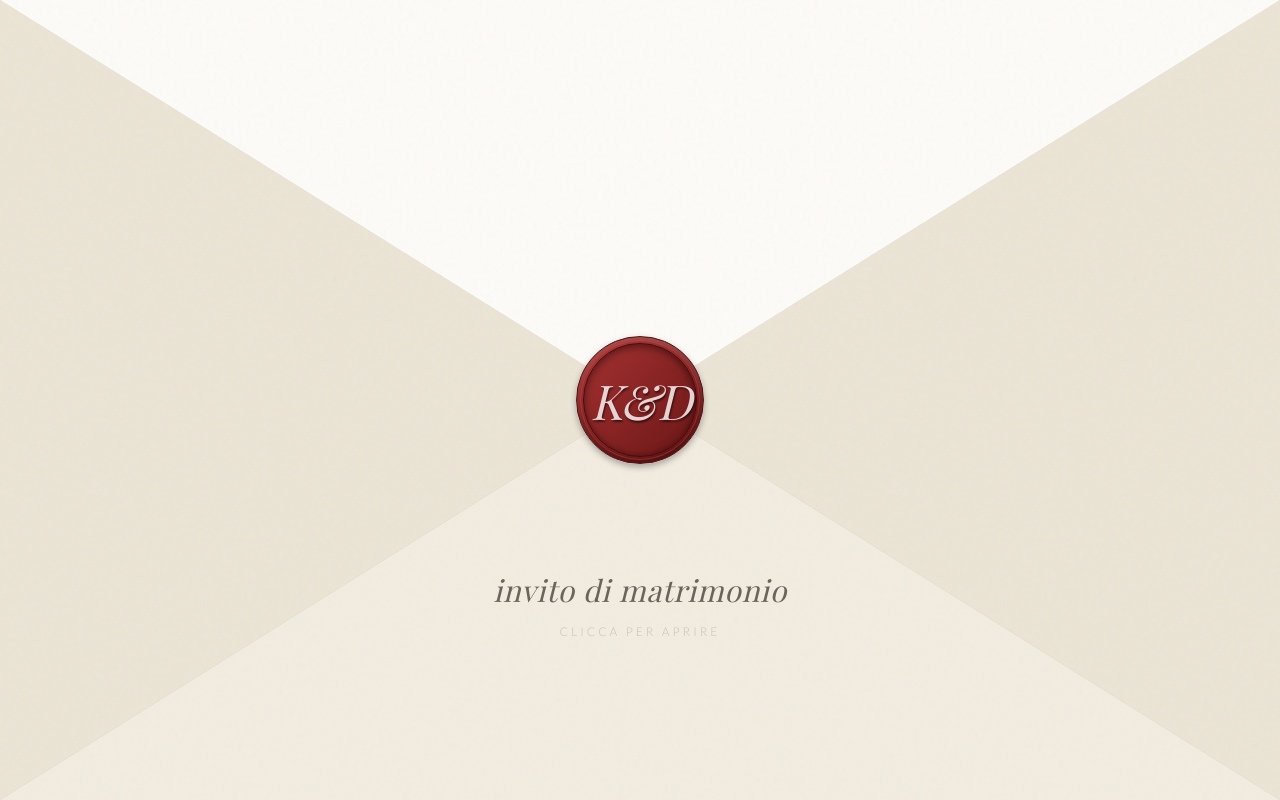
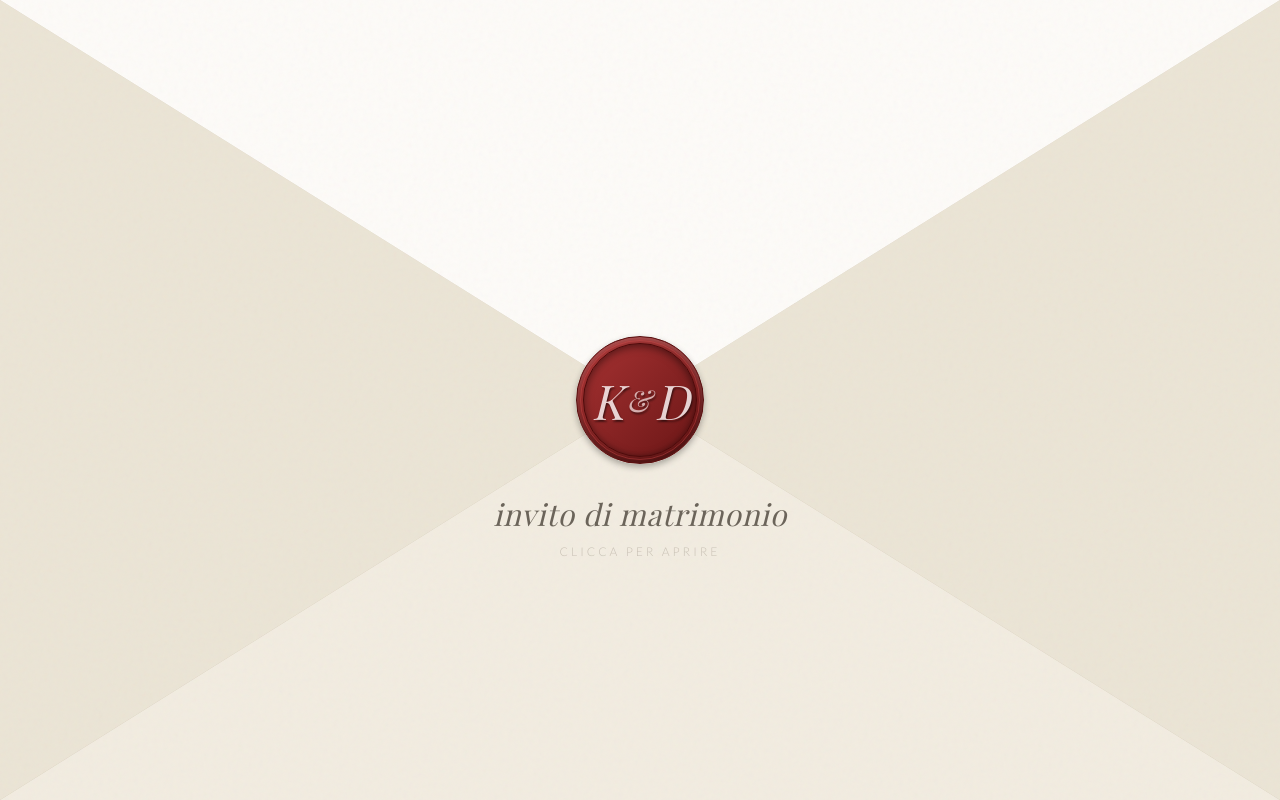
Before and after one commit to davidemoscatelli/invito-matrimonio, a React (Vite) app: page / in a window 1280 px wide. Built offline with nearby package versions, Linux system fonts and the light colour scheme; a web font is replaced by a local one.

Commit message:
fix  busta

```diff
--- a/src/Envelope.jsx
+++ b/src/Envelope.jsx
@@ -31,7 +31,7 @@ export default function Envelope({ onOpen, onPlayMusic }) {
 
   return (
     <motion.div
-      className="fixed inset-0 z-50 overflow-hidden bg-[#E4DCCB]" // Sfondo scuro per sicurezza
+      className="fixed inset-0 z-50 overflow-hidden bg-[#E4DCCB]"
       initial={{ opacity: 1 }}
       animate={isOpening ? { opacity: 0, filter: "blur(5px)" } : { opacity: 1, filter: "blur(0px)" }}
       transition={{ duration: 0.8, delay: 0.6, ease: "easeInOut" }}
@@ -41,7 +41,8 @@ export default function Envelope({ onOpen, onPlayMusic }) {
         onClick={handleOpen}
         disabled={isOpening}
         aria-label="Apri l'invito"
-        className="relative block h-screen w-screen cursor-pointer outline-none overflow-hidden"
+        // Modificato h-screen in h-[100dvh] per risolvere i problemi su mobile
+        className="relative block h-[100dvh] w-screen cursor-pointer outline-none overflow-hidden"
         style={{ perspective: "1500px" }}
       >
         {/* INTERNO SCURO (Visibile solo quando l'aletta si alza) */}
@@ -75,7 +76,6 @@ export default function Envelope({ onOpen, onPlayMusic }) {
             clipPath: "polygon(0 100%, 50% 50%, 100% 100%)",
             backgroundColor: "#F2ECE0",
             backgroundImage: paperTexture,
-            // L'ombra applicata direttamente qui assicura che le linee si vedano
             filter: "drop-shadow(0px -6px 15px rgba(0,0,0,0.12))",
             WebkitFilter: "drop-shadow(0px -6px 15px rgba(0,0,0,0.12))"
           }}
@@ -91,7 +91,6 @@ export default function Envelope({ onOpen, onPlayMusic }) {
             clipPath: "polygon(0 0, 100% 0, 50% 50%)",
             backgroundColor: "#FDFBF8",
             backgroundImage: paperTexture,
-            // Cambia l'ombra mentre si apre
             filter: isOpening
               ? "drop-shadow(0px 20px 20px rgba(0,0,0,0.3))"
               : "drop-shadow(0px 6px 15px rgba(0,0,0,0.15))",
@@ -104,7 +103,7 @@ export default function Envelope({ onOpen, onPlayMusic }) {
           }}
         />
 
-        {/* RETRO DELL'ALETTA SUPERIORE (Colore più scuro per dare profondità quando ruota in su) */}
+        {/* RETRO DELL'ALETTA SUPERIORE */}
         <motion.div
           className="absolute inset-0 z-25 origin-top pointer-events-none"
           initial={{ rotateX: 0, opacity: 0 }}
@@ -121,7 +120,6 @@ export default function Envelope({ onOpen, onPlayMusic }) {
         />
 
         {/* --- SIGILLO IN CERALACCA --- */}
-        {/* Contenitore per centrare esattamente (non interferisce con le animazioni) */}
         <div className="absolute left-1/2 top-1/2 z-40 -translate-x-1/2 -translate-y-1/2 pointer-events-none">
           <motion.div
             animate={
@@ -140,23 +138,31 @@ export default function Envelope({ onOpen, onPlayMusic }) {
             <div className="absolute inset-[3px] rounded-full border border-[#D44C4C] opacity-40" />
             <div className="absolute inset-[6px] rounded-full border border-[#4D0B0B] shadow-[inset_0_2px_8px_rgba(0,0,0,0.5)]" />
 
-            <span className="font-serif italic text-4xl md:text-5xl text-[#F3E6E6] opacity-90 tracking-tighter" style={{ textShadow: "1px 2px 2px rgba(0,0,0,0.6)" }}>
-              K&D
-            </span>
+            <div
+                className="flex items-center justify-center font-serif italic text-[#F3E6E6] opacity-90 tracking-tighter"
+                style={{ textShadow: "1px 2px 2px rgba(0,0,0,0.6)" }}
+              >
+                <span className="text-4xl md:text-5xl">K</span>
+                {/* La & resa più piccola e leggera */}
+                <span className="text-2xl md:text-3xl mx-1 opacity-80 font-light">&</span>
+                <span className="text-4xl md:text-5xl">D</span>
+              </div>
           </motion.div>
         </div>
 
         {/* --- TESTI --- */}
         <motion.div
-          className="absolute inset-x-0 bottom-[15%] md:bottom-[20%] z-40 text-center pointer-events-none"
+          // Ancorato al centro (top-1/2) e traslato verso il basso.
+          // In questo modo resta sempre attaccato al timbro indipendentemente dall'altezza del telefono.
+          className="absolute inset-x-0 top-1/2 z-40 text-center pointer-events-none translate-y-[4.5rem] md:translate-y-[6rem]"
           animate={isOpening ? { opacity: 0 } : { opacity: 1 }}
           transition={{ duration: 0.3 }}
         >
-          <p className="text-[#6B645A] font-serif text-2xl md:text-3xl italic tracking-wide mb-3">
+          <p className="text-[#6B645A] font-serif text-2xl md:text-3xl italic tracking-wide mb-2 md:mb-3">
             invito di matrimonio
           </p>
           <motion.p
-            className="text-[#968C7E] uppercase tracking-[0.25em] text-[10px] md:text-xs font-light mt-4"
+            className="text-[#968C7E] uppercase tracking-[0.25em] text-[10px] md:text-xs font-light mt-2 md:mt-3"
             animate={isOpening ? { opacity: 0 } : { opacity: [0.3, 0.8, 0.3] }}
             transition={isOpening ? { duration: 0.2 } : { repeat: Infinity, duration: 2.5, ease: "easeInOut" }}
           >
```
